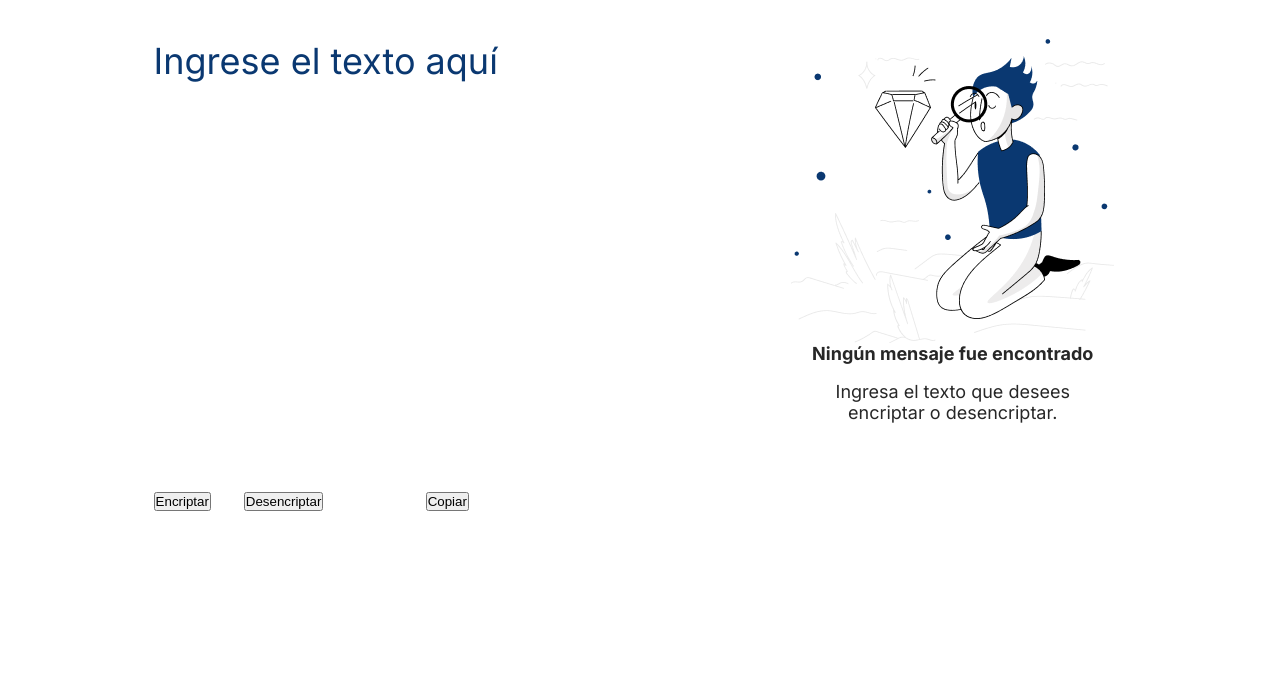
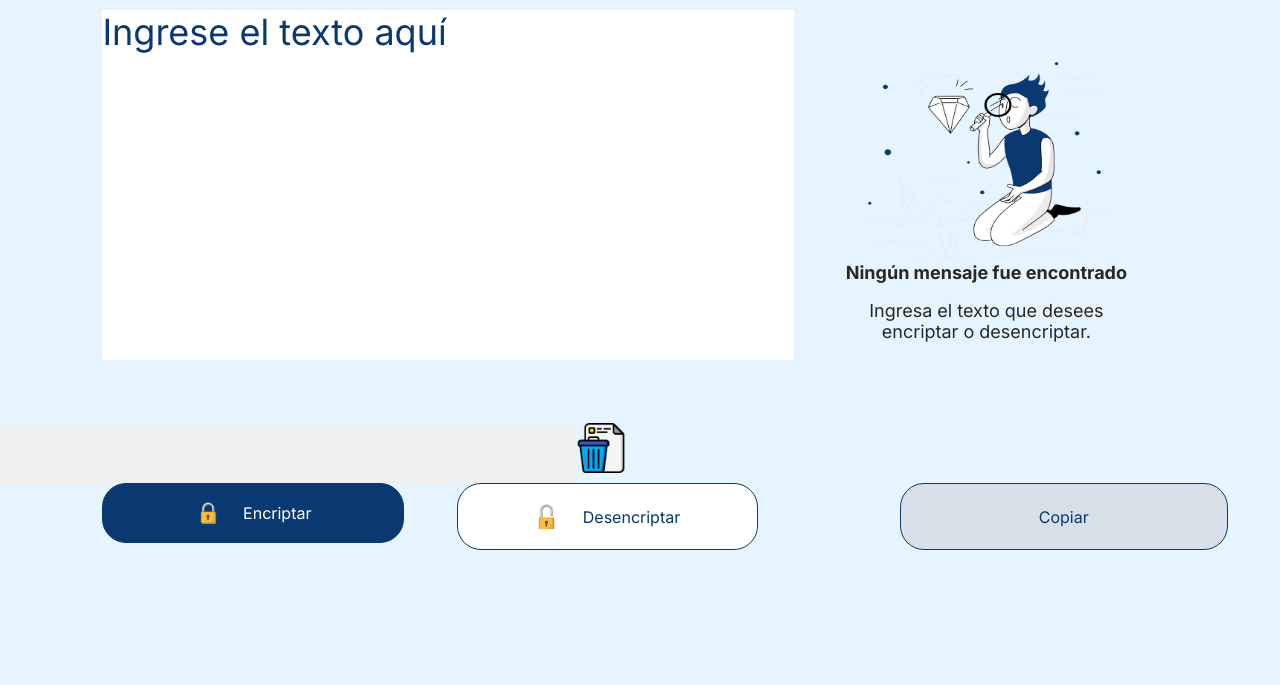
Before and after one commit to diego-dmz/Encriptador-Texto, a plain HTML site: page index.html in a window 1280 px wide. Shown: the part 115-800 px from the top of the page. Drawn offline with Linux system fonts and the light colour scheme.

Commit message:
optimización de la interfaz de usuario

```diff
--- a/index.html
+++ b/index.html
@@ -7,25 +7,27 @@
     <link rel="stylesheet" href="style.css">
 </head>
 <body>
-    <header >
-        <img class="Logo__Encabezado" src="imagenes/Logo.png" alt="logo Alura">
-    </header>
 
     <main>
+        <img class="Logo__Encabezado" src="imagenes/Logo.png" alt="logo Alura">
         <div class="Presentacion">
                 <textarea class="Imput__Texto" id="texto" placeholder="Ingrese el texto aquí" oninput="filtrarTexto()"></textarea>
+
             <div class="Resultado__Texto"  id="resultadotexto" >
-                <img class="img__resultado" src="imagenes/Muñeco.png" alt="muñeco salida">
+                <img src="imagenes/Muñeco.png" alt="muñeco salida">
                 <p style="font-weight: bold;">Ningún mensaje fue encontrado</p>
                 <p>Ingresa el texto que desees encriptar o desencriptar.</p>
             </div>
         </div>
+            <div><button class="boton_limpiar" id="boton_limpiar" onclick="limpiarTexto()"><img class="limpiar" src="./imagenes/eliminar.png" alt="eliminar"></button></div>
+        <div class="cont__botones">
 
-        <div class="cont__botones">
-            <div class="Botones__desencriptacion">
-            <button class="boton_encriptar" id="boton_encriptar"bobertobernenterncrimesptair onclick="cifrarTexto()">Encriptar</button>
-            <button class="boton_Desencriptar" onclick="descifrarTexto()">Desencriptar</button></div>
+            <div class="Botones">
+            <button class="boton_encriptar" id="boton_encriptar" onclick="cifrarTexto()">  <img class="iconocandado" src="./imagenes/candado cerrado.png" alt="Icono candado1">Encriptar</button>
+            <button class="boton_Desencriptar" onclick="descifrarTexto()"><img class="iconocandado" src="./imagenes/candado abierto.png" alt="Icono candado2">Desencriptar</button></div>
             <button class="boton_copiar" onclick="copiarTexto()">Copiar</button>
+
+
         </div>
     </main>
     <script src="logic.js"></script>
--- a/logic.js
+++ b/logic.js
@@ -42,6 +42,8 @@ function filtrarTexto() {
 
     let resultadodiv = document.getElementById("resultadotexto");
     let botonCopiar = document.querySelector(".boton_copiar");
+    let botonlimpiar = document.querySelector(".boton_limpiar");
+
     let imagen = resultadodiv.querySelector("img");
     resultadodiv.innerHTML = "";
 
@@ -50,8 +52,10 @@ function filtrarTexto() {
             imagen = document.createElement("img");
             imagen.src = "imagenes/Muñeco.png";
             imagen.alt = "muñeco salida";
-            resultadodiv.appendChild(imagen);
+            imagen.classList.add("imgn");
         }
+
+        resultadodiv.appendChild(imagen);
 
         let mensaje1 = document.createElement("p");
         mensaje1.innerHTML = "<strong>Ningún mensaje fue encontrado</strong>";
@@ -65,11 +69,13 @@ function filtrarTexto() {
 
 
         botonCopiar.style.display = "none";
+        botonlimpiar.style.display = "none";
     } else {
         resultadodiv.appendChild(imagen);
         resultadodiv.style.display = "block";
+        botonlimpiar.style.display = "block";
     }
-    actualizarEstadoBotones();
+
 }
 function mostrarMensajeTemporal(mensaje) {
     let mensajeElemento = document.createElement("p");
@@ -106,7 +112,25 @@ function actualizarEstadoBotones() {
 
     if (verificarTextoEncriptado(texto)) {
         botonEncriptar.disabled = true;
+        botonEncriptar.classList.add("boton-transparente");
     } else {
         botonEncriptar.disabled = false;
+        botonEncriptar.classList.remove("boton-transparente");
     }
 }
+
+    function limpiarTexto() {
+    document.getElementById("texto").value = "";
+
+
+    let resultadodiv = document.getElementById("resultadotexto");
+    resultadodiv.innerHTML = "";
+
+
+    let botonCopiar = document.querySelector(".boton_copiar");
+    botonCopiar.style.display = "none";
+
+    filtrarTexto()
+
+    actualizarEstadoBotones();
+    }
--- a/style.css
+++ b/style.css
@@ -16,26 +16,26 @@
 
 body{
    box-sizing: border-box;
-   overflow: hidden;
+   background-color: #e6f4ff;
 }
 .Presentacion{
-   padding: 4% 4% 4% 12%;
+   padding: 2.5% 2% 1% 8%;
    display: flex;
    justify-content:flex-start;
-   gap: 25px;
-   background-color: var(--color-1);
+   gap: 20px;
+
 
 }
 
 .Logo__Encabezado {
    padding: 4% 0% 0% 4%;
-   width: 120px;
-   height: 48px;
+   width: 110px;
+   height: 38px;
 }
 
 .Imput__Texto {
-   width: 57%;
-   height: 4.8%;
+   width: 60%;
+   height: 350px;
    resize: none; /* Desactiva el cambio de tamaño */
    outline: none; /* Sin borde al enfocarse */
    border: none;/* Sin borde */
@@ -44,12 +44,9 @@ body{
    font-size: 32px;
    font-weight: 400;
    overflow: hidden; /* Oculta el contenido desbordado */
+   overflow: auto;
 }
-.Resultado__Texto p {
-   margin-bottom: 17px;
-   color: var(--color-3);
-   width: 90%;
-}
+
 
 
 ::placeholder {
@@ -64,16 +61,37 @@ body{
    display: flex;
    flex-direction: column;
    align-items: center; /* Centra horizontalmente dentro de la columna */
-   justify-content: center; /* Centra verticalmente dentro del contenedor */
+   justify-content: center;
    width: 30%;
-   height: 94.4%;
+   height: 400px;
    color: var(--color-2);
    font-family: var(--fuente-Inter);
    font-size: 18px;
    font-weight: 400;
    overflow: hidden; /* Oculta el contenido desbordado */
+   overflow: auto;
+   text-align: start;
+}
+
+img.imgn {
+   display: block; /* Evita el espacio extra debajo de la imagen */
+   margin: 0 auto; /* Centra la imagen horizontalmente */
+   max-width: 100%; /* Ajusta la imagen al tamaño del contenedor sin sobrepasar */
+   height: auto; /* Mantiene la proporción de la imagen */
+}
+
+
+.Resultado__Texto p {
+   margin-bottom: 17px;
+   color: var(--color-3);
+   width: 90%;
    text-align: center;
-   max-width: 100vw; /* Limita el ancho al tamaño de la vista */
+}
+.Resultado__Texto img {
+
+ width: 250PX;
+ height: 200PX;
+
 }
 
 .cont__botones {
@@ -81,20 +99,85 @@ body{
    align-items: center;
    justify-content: start;
    gap: 12%;
-   padding: 0% 0% 0% 12%;
+   padding: 0% 0% 0% 8%;
 }
 
-.Botones__desencriptacion{
+.Botones{
    display: flex;
-   justify-content: start;
-   gap: 24%;
+  gap: 8%;
+}
 
+.boton_encriptar {
+   width: 328px ;
+   height: 60px;
+   border-radius: 24px;
+   font-family: var(--fuente-Inter);
+   font-size: 16px;
+   color: var(--color-1);
+   cursor: pointer;
+   background-color: var(--color-2);
+   border: 1px solid var(--color-2);
+   position: sticky;
+   display: flex;
+   align-items: center;
+   justify-content: center;
+   gap: 23px
 
+}
+ .boton_Desencriptar{
+   width: 328px ;
+   height: 67px;
+   border-radius: 24px;
+   font-family: var(--fuente-Inter);
+   font-size: 16px;
+   color: var(--color-2);
+   background-color: white;
+   border: 1px solid var(--color-2);
+   cursor: pointer;
+   position: sticky;
+   display: flex;
+   align-items: center;
+   justify-content: center;
+   gap: 23px
  }
 
 .boton_copiar{
+   width: 328px ;
+   height: 67px;
+   border-radius: 24px;
+   font-family: var(--fuente-Inter);
+   font-size: 16px;
+   color: var(--color-2);
+   background-color: #D8DFE8;
+   border: 1px solid var(--color-2);
+   cursor: pointer;
 
 }
+.boton_limpiar {
+   padding-left:45%;
+   padding-bottom: 0.5%;
+   width: 85px ;
+   font-family: var(--fuente-Inter);
+   font-size: 16px;
+   color: var(--color-2);
+   border: none;
+
+}
+.iconocandado{
+width: 25px;
+height: 25px;
+
+}
+.boton-transparente {
+   background-color: transparent;
+   color: rgb(65, 65, 65);
+   border: 1px solid gray;
+   cursor: not-allowed;
+   background-color: #D8DFE8;
+}
+.mensaje-temporal {}
 
 
-.mensaje-temporal {}
+.limpiar {
+   width: 50px;
+}
```
Also changed, not shown: imagenes/candado abierto.png (added), imagenes/candado cerrado.png (added), imagenes/eliminar.png (added). Lines whose indentation alone changed are shown as unchanged.
